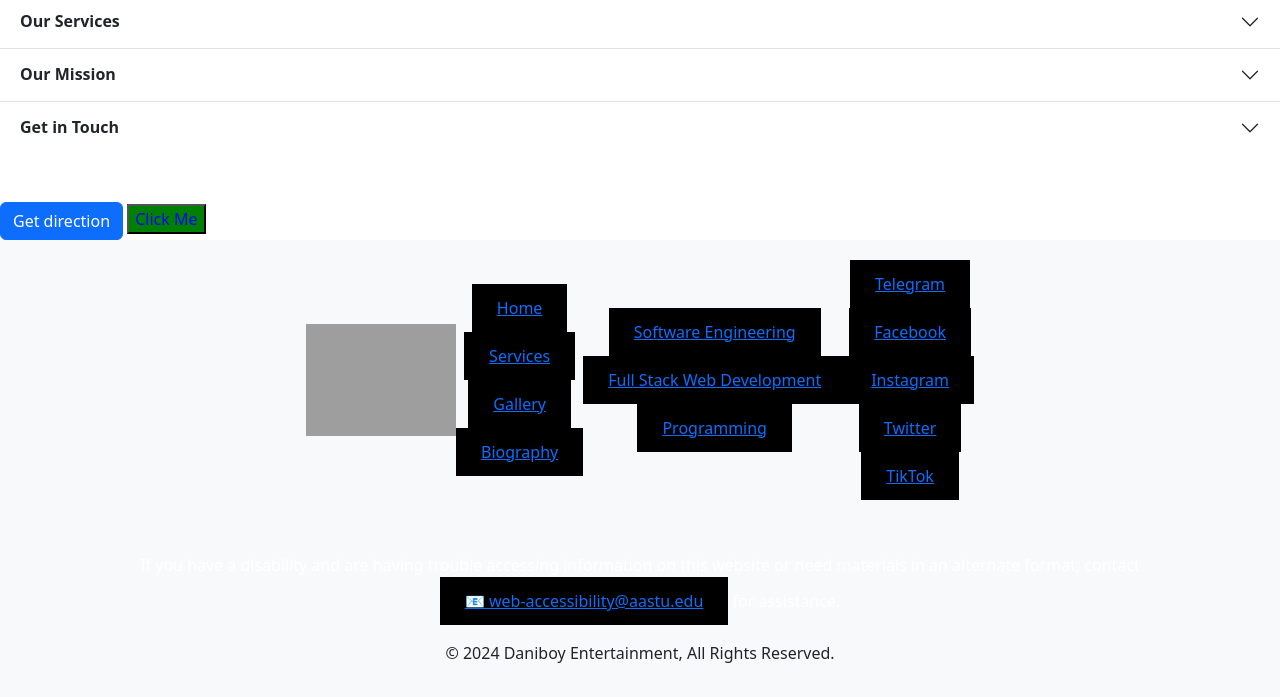
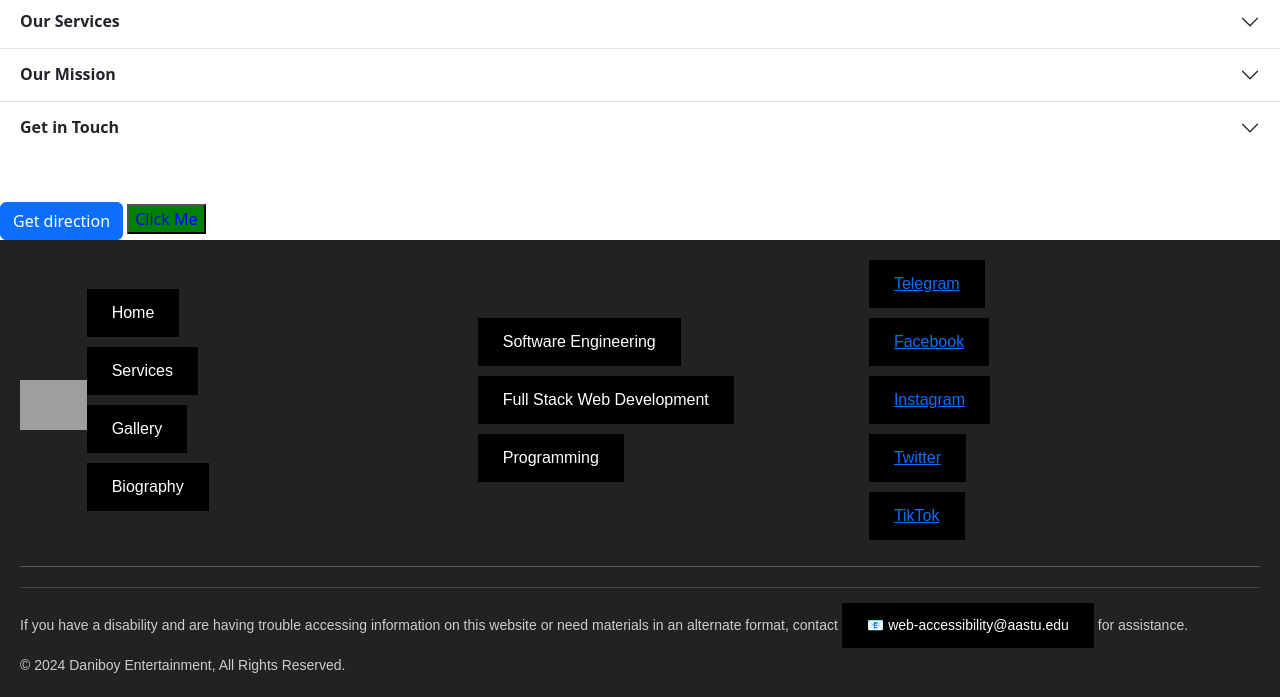
Before and after one commit to Maxd646/my-website, a PHP site: page / in a window 1280 px wide. Shown: the part 2633-3330 px from the top of the page. Before the commit the page ends 3296 px from the top, so only its background shows below. Run offline with PHP 8.4, Linux system fonts and the light colour scheme; grey boxes are pictures that could not be loaded.

Commit message:
Update style.css

```diff
--- a/style.css
+++ b/style.css
@@ -20,48 +20,77 @@ a[href^='tel']::before {
   content: '📞 ';
 }
 
+/* Footer styles */
 .footer {
-    background-color: #f8f9fa; /* Background color for the footer */
-    padding: 20px 0;
+    background-color: #222; /* Dark background color */
+    color: #fff; /* White text color */
+    padding: 20px; /* Padding around the footer */
+    font-family: Arial, sans-serif; /* Font family */
 }
 
-.container-footer {
-    display: flex;
-    flex-direction: column;
-    align-items: center;
-    text-align: center;
-}
-
-.footer-content {
-    display: flex;
-    justify-content: space-between;
-    width: 100%;
-    max-width: 1200px; /* Adjust to your preferred width */
+.footer-header {
+    display: flex; /* Use Flexbox for horizontal layout */
+    justify-content: space-between; /* Space items evenly */
+    align-items: center; /* Center items vertically */
 }
 
 .footer-logo img {
-    max-width: 150px; /* Adjust logo size as needed */
+    max-height: 50px; /* Limit logo height */
 }
 
-.footer-content > div {
-    flex: 1;
-    margin: 0 20px; /* Spacing between sections */
+.region {
+    flex: 1; /* Allow regions to grow equally */
 }
 
-.footer-divider {
-    width: 100%;
-    border-top: 1px solid #ccc; /* Horizontal line */
-    margin: 20px 0;
+.region h2 {
+    display: none; /* Hide section titles */
+}
+
+.menu {
+    list-style: none; /* Remove default list styling */
+    padding: 0; /* Remove default padding */
+    margin: 0; /* Remove default margin */
+}
+
+.menu__item {
+    margin-bottom: 10px; /* Space between items */
+}
+
+.menu__link {
+    color: #fff; /* White text color for links */
+    text-decoration: none; /* Remove underline */
+}
+
+.menu__link:hover {
+    text-decoration: underline; /* Underline on hover */
 }
 
 .container-subfooter {
-    margin-top: 10px;
+    margin-top: 20px; /* Space above the subfooter */
+    border-top: 1px solid #444; /* Top border for separation */
+    padding-top: 10px; /* Padding above content */
 }
 
-.accessibility-statement,
-.footer-copyright {
-    margin: 10px 0;
+.container-subfooter p,
+.container-subfooter span {
+    font-size: 14px; /* Font size for accessibility statement and copyright */
+    color: #ccc; /* Lighter color for text */
+    margin: 5px 0; /* Margin for spacing */
 }
+
+.container-subfooter a {
+    color: #fff; /* White links in the subfooter */
+    text-decoration: none; /* Remove underline */
+}
+
+.container-subfooter a:hover {
+    text-decoration: underline; /* Underline on hover */
+}
+
+
+
+
+
     .footer-social {
         margin-top: 10px;
     }
```
